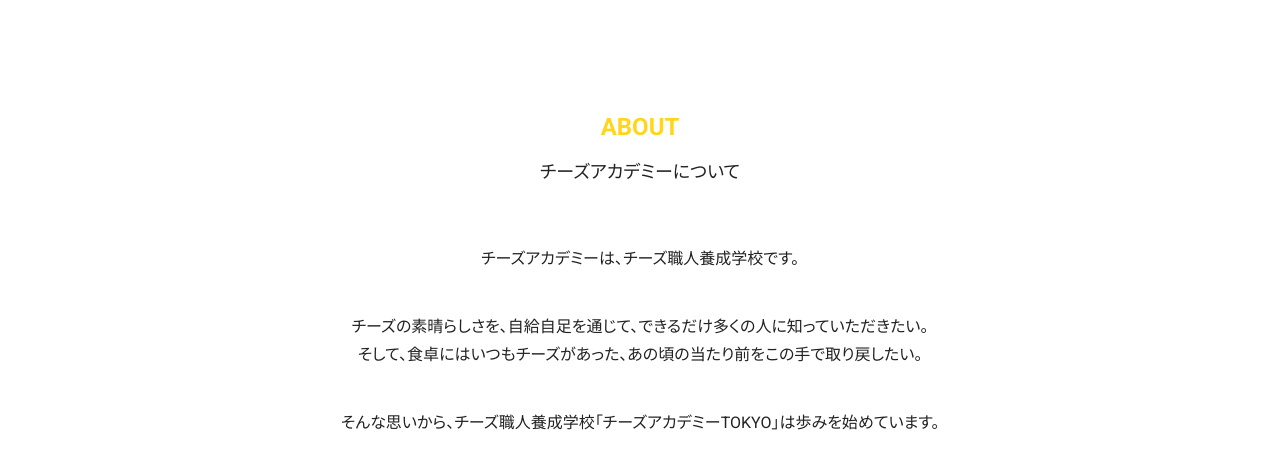
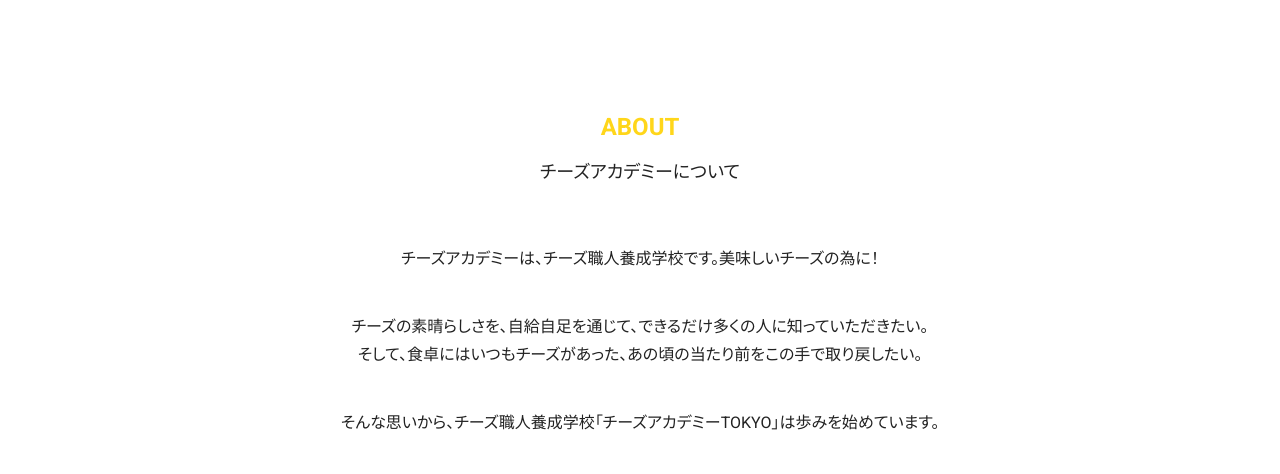
Before and after one commit to KosukeMatsuoka385/lab9-cheese, a plain HTML site: page index.html in a window 1280 px wide. Shown: the part 587-1061 px from the top of the page. Drawn offline with nearby package versions, Linux system fonts and the light colour scheme.

Commit message:
美味しいチーズの為に！

```diff
--- a/index.html
+++ b/index.html
@@ -44,7 +44,7 @@
 	<div class="layout-a">
 		<h2 class="title title__yellow">About<span class="title__ja">チーズアカデミーについて</span></h2>
 		<div class="sentence">
-			<p class="paragraph">チーズアカデミーは、チーズ職人養成学校です。</p>
+			<p class="paragraph">チーズアカデミーは、チーズ職人養成学校です。美味しいチーズの為に！</p>
 			<p class="paragraph">チーズの素晴らしさを、自給自足を通じて、できるだけ多くの人に知っていただきたい。<br>
 		そして、食卓にはいつもチーズがあった、あの頃の当たり前をこの手で取り戻したい。</p>
 			<p class="paragraph">そんな思いから、チーズ職人養成学校「チーズアカデミーTOKYO」は歩みを始めています。</p>
```
